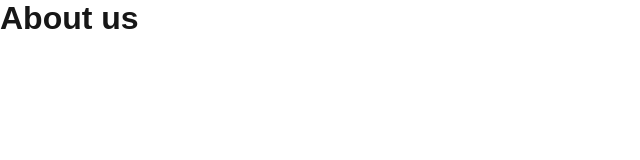
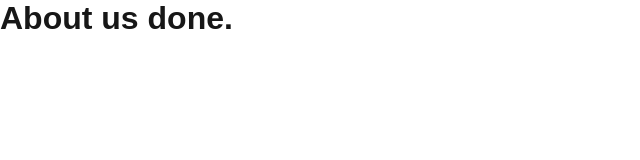
Before and after one commit to sanjaygupta2310/education, a Next.js app: page /aboutus in a window 1280 px wide. Shown: the top 160 px of the page, without its empty margins (0-640 px from the left). Built offline with nearby package versions, Linux system fonts and the light colour scheme.

Commit message:
"done abouty p[age"

```diff
--- a/src/app/aboutus/page.js
+++ b/src/app/aboutus/page.js
@@ -3,7 +3,7 @@ export default function Aboutus() {
   return (
     <div >
 
-     <h1>About us</h1>
+     <h1>About us done.</h1>
 
 
     </div>
```
